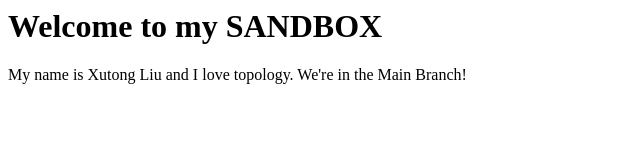
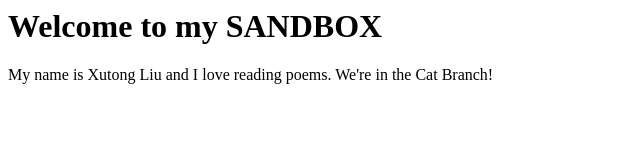
Before and after one commit to xl878/xl878.github.io, a plain HTML site: page index.html in a window 1280 px wide. Shown: the full height of the page, 0-640 px from the left. Drawn offline with Linux system fonts and the light colour scheme.

Commit message:
Update index.html

```diff
--- a/index.html
+++ b/index.html
@@ -3,7 +3,7 @@
 <body>
 
 <h1>Welcome to my SANDBOX</h1>
-<p>My name is Xutong Liu and I love topology. We're in the Main Branch!</p>
+<p>My name is Xutong Liu and I love reading poems. We're in the Cat Branch!</p>
 
 </body>
 </html>
```
